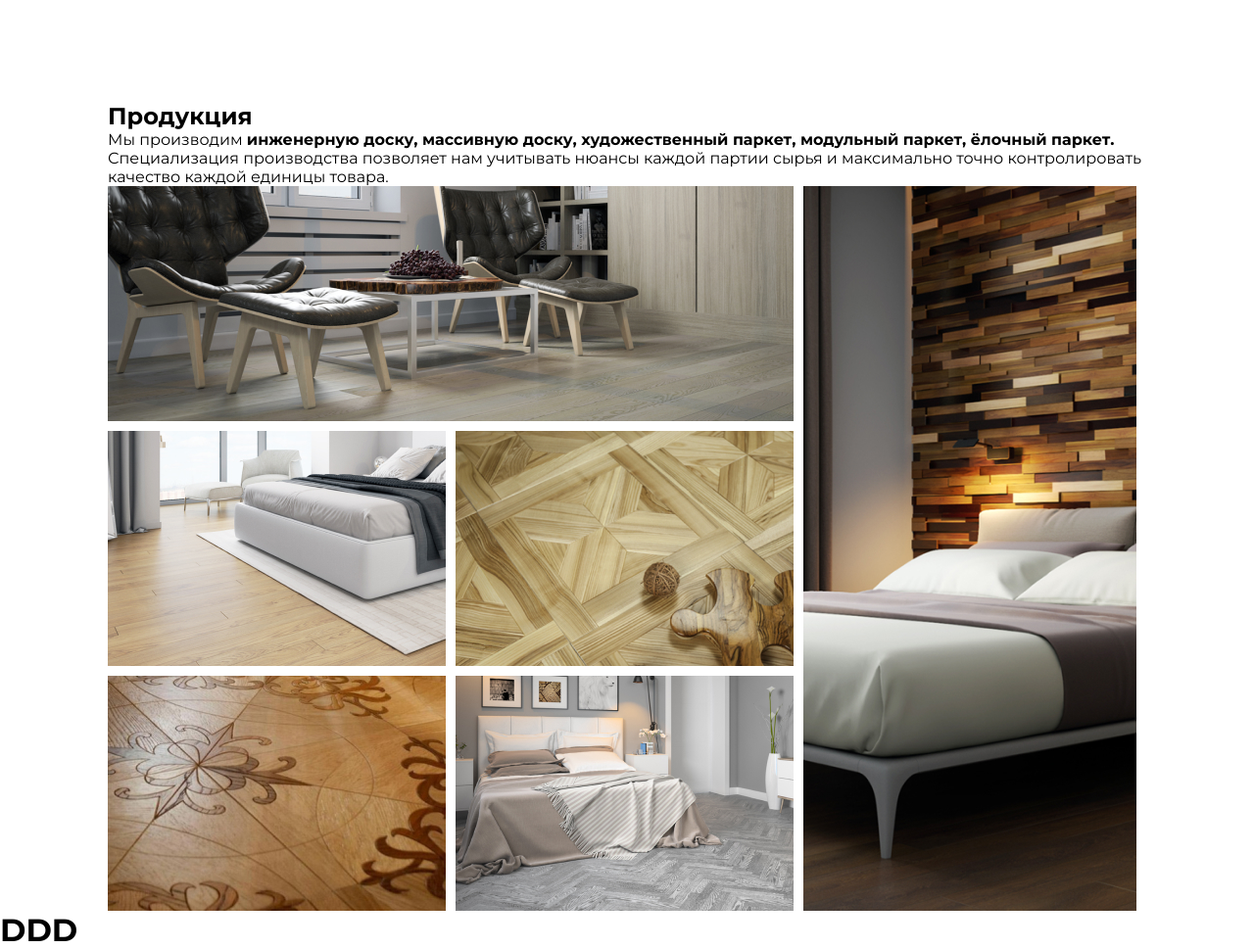
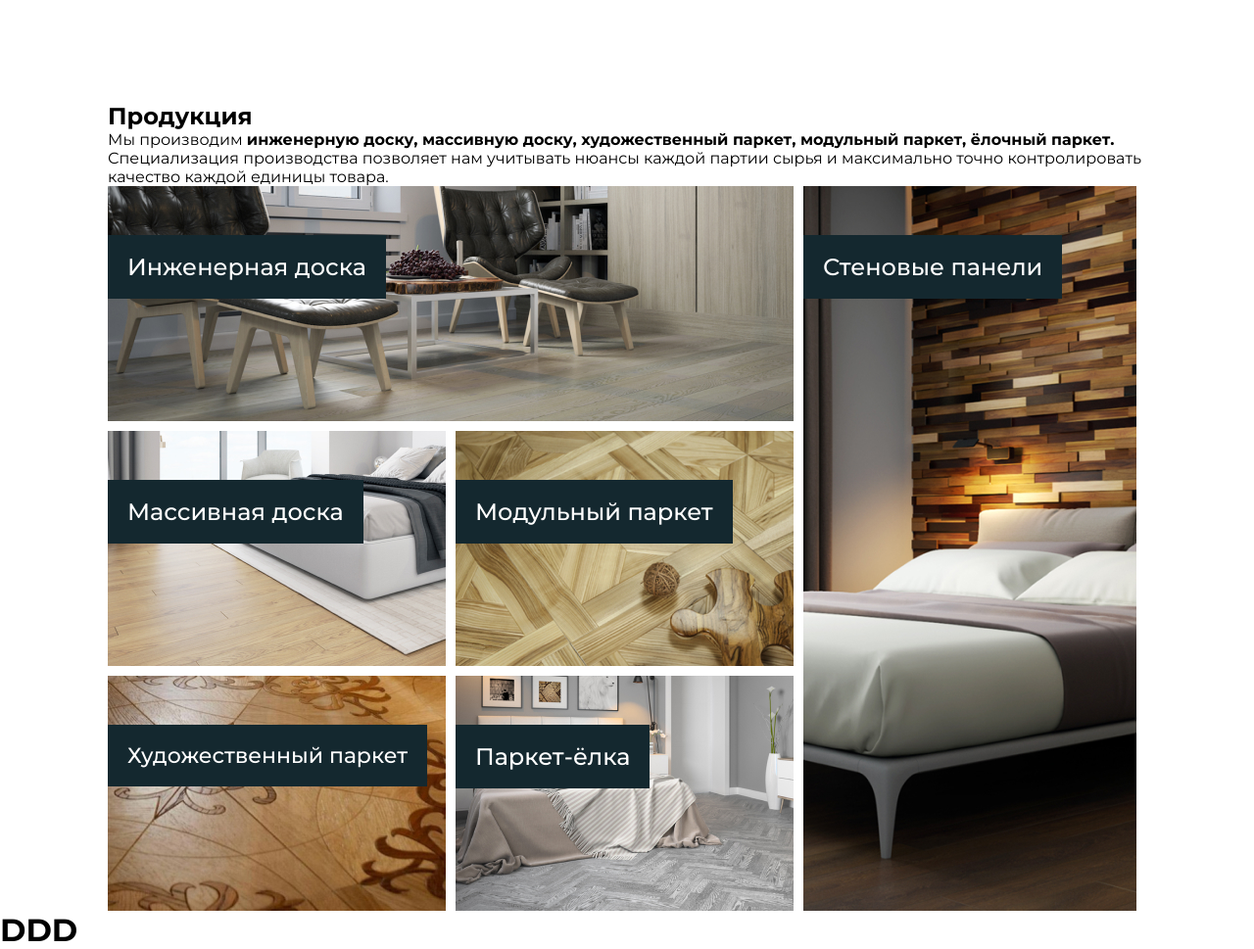
Before and after one commit to swd762/CrownWood, a PHP site: page / in a window 1280 px wide. Shown: the part 2285-3254 px from the top of the page at 98% size. Run offline with PHP 8.4, Linux system fonts and the light colour scheme.

Commit message:
supplementing product presentation block

```diff
--- a/index.php
+++ b/index.php
@@ -143,12 +143,42 @@
                         точно контролировать качество каждой единицы товара.</p>
                 </section>
                 <div class="product-presentation-block__content-tile">
-                    <div class="image wide"><a href="#"><img src="img/products-1.jpg" alt="product category pics" style="width: 700px;height: 240px"></a></div>
-                    <div class="image tall"><a href="#"><img src="img/products-2.jpg" alt="product category pics" style="width: 340px;height: 740px"></a></div>
-                    <div class="image"><a href="#"><img src="img/products-3.jpg" alt="product category pics" style="width: 345px;height: 240px"></a></div>
-                    <div class="image"><a href="#"><img src="img/products-4.jpg" alt="product category pics" style="width: 345px;height: 240px"></a></div>
-                    <div class="image"><a href="#"><img src="img/products-5.jpg" alt="product category pics" style="width: 345px;height: 240px"></a></div>
-                    <div class="image"><a href="#"><img src="img/products-6.jpg" alt="product category pics" style="width: 345px;height: 240px"></a></div>
+                    <a class="image wide">
+                        <img src="img/products-1.jpg" alt="product category pics" style="width: 700px;height: 240px">
+                        <div class="product-title-marker">
+                            Инженерная доска
+                        </div>
+                    </a>
+                    <a class="image tall">
+                        <img src="img/products-2.jpg" alt="product category pics" style="width: 340px;height: 740px">
+                        <div class="product-title-marker">
+                            Стеновые панели
+                        </div>
+                    </a>
+                    <a class="image">
+                        <img src="img/products-3.jpg" alt="product category pics" style="width: 345px;height: 240px">
+                        <div class="product-title-marker">
+                            Массивная доска
+                        </div>
+                    </a>
+                    <a class="image">
+                        <img src="img/products-4.jpg" alt="product category pics" style="width: 345px;height: 240px">
+                        <div class="product-title-marker">
+                            Модульный паркет
+                        </div>
+                    </a>
+                    <a class="image">
+                        <img src="img/products-5.jpg" alt="product category pics" style="width: 345px;height: 240px">
+                        <div class="product-title-marker"  style="font-size: 22px;line-height: 27px">
+                            Художественный паркет
+                        </div>
+                    </a>
+                    <a class="image">
+                        <img src="img/products-6.jpg" alt="product category pics" style="width: 345px;height: 240px">
+                        <div class="product-title-marker">
+                            Паркет-ёлка
+                        </div>
+                    </a>
                 </div>
             </div>
         </div>
--- a/styles.css
+++ b/styles.css
@@ -162,11 +162,27 @@
   grid-template-rows: 240px 240px 240px;
   grid-gap: 10px; }
   .product-presentation-block__content .product-presentation-block__content-tile .image {
+    display: block;
     overflow: hidden;
-    position: relative; }
+    position: relative;
+    cursor: pointer; }
+    .product-presentation-block__content .product-presentation-block__content-tile .image .product-title-marker {
+      position: absolute;
+      background-color: #14282F;
+      color: #fff;
+      font-size: 24px;
+      line-height: 29px;
+      font-weight: 500;
+      padding: 18px 20px;
+      top: 50px;
+      left: 0; }
+    .product-presentation-block__content .product-presentation-block__content-tile .image:hover .product-title-marker {
+      background-color: yellow;
+      color: #14282F;
+      transition: all 1s ease-out; }
   .product-presentation-block__content .product-presentation-block__content-tile .image img {
     transition: all 1s ease-out; }
-  .product-presentation-block__content .product-presentation-block__content-tile .image img:hover {
+  .product-presentation-block__content .product-presentation-block__content-tile .image:hover img {
     transform: scale(1.2); }
   .product-presentation-block__content .product-presentation-block__content-tile .wide {
     grid-column-start: 1;
--- a/styles.scss
+++ b/styles.scss
@@ -219,15 +219,37 @@
     grid-template-rows: 240px 240px 240px;
     grid-gap: 10px;
     .image {
+      display: block;
       overflow:hidden;
       position: relative;
+      cursor: pointer;
+      .product-title-marker {
+        position: absolute;
+        background-color: #14282F;
+        color: #fff;
+        font-size: 24px;
+        line-height: 29px;
+        font-weight: 500;
+        padding: 18px 20px;
+        top:50px;
+        left: 0;
+      }
+      &:hover {
+        .product-title-marker {
+          background-color: yellow;
+          color: #14282F;
+          transition: all 1s ease-out;
+        }
+      }
+
     }
     .image img {
       transition: all 1s ease-out;
     }
 
-    .image img:hover{
-      transform: scale(1.2);
+    .image:hover{
+      img {transform: scale(1.2);}
+
     }
     .wide {
       grid-column-start: 1;
```
